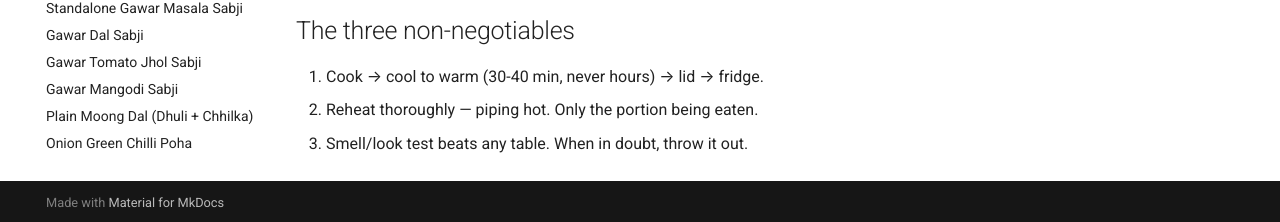
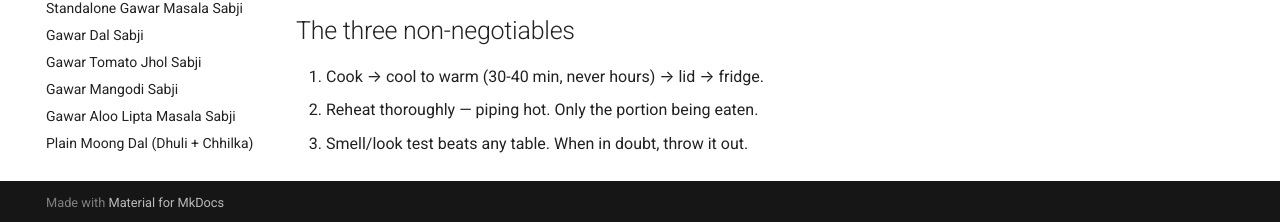
Before and after one commit to praveenpareek11/meal-prep, an MkDocs documentation site: the page built from docs/plan/storage-cheatsheet.md, in a window 1280 px wide and 1243 px high. Shown: the part 1018-1240 px from the top of the window. Built offline with MkDocs 1.6.1 and Material for MkDocs 9.7.7, drawn with Linux system fonts in a browser that asks for light colours.

Commit message:
docs: add Gawar Aloo Lipta Masala Sabji to navigation

```diff
--- a/mkdocs.yml
+++ b/mkdocs.yml
@@ -54,6 +54,7 @@ nav:
       - Gawar Dal Sabji: recipes/gawar-dal-sabji.md
       - Gawar Tomato Jhol Sabji: recipes/gawar-tomato-jhol-sabji.md
       - Gawar Mangodi Sabji: recipes/gawar-mangodi-sabji.md
+      - Gawar Aloo Lipta Masala Sabji: recipes/gawar-aloo-lipta-masala-sabji.md
       - Plain Moong Dal (Dhuli + Chhilka): recipes/plain-moong-dal-mix.md
       - Onion Green Chilli Poha: recipes/onion-green-chilli-poha.md
       - Masala Oats: recipes/masala-oats.md
```
